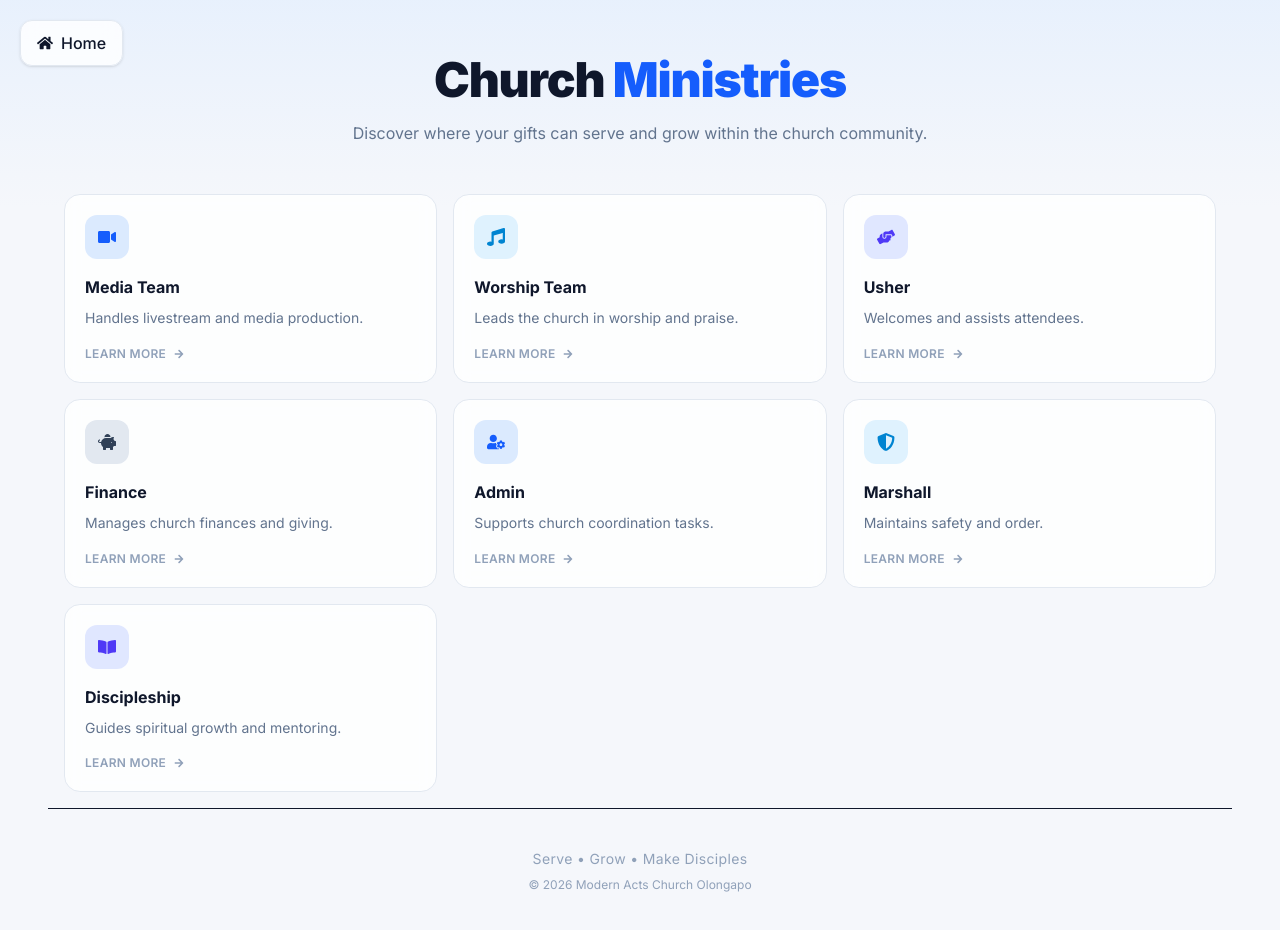
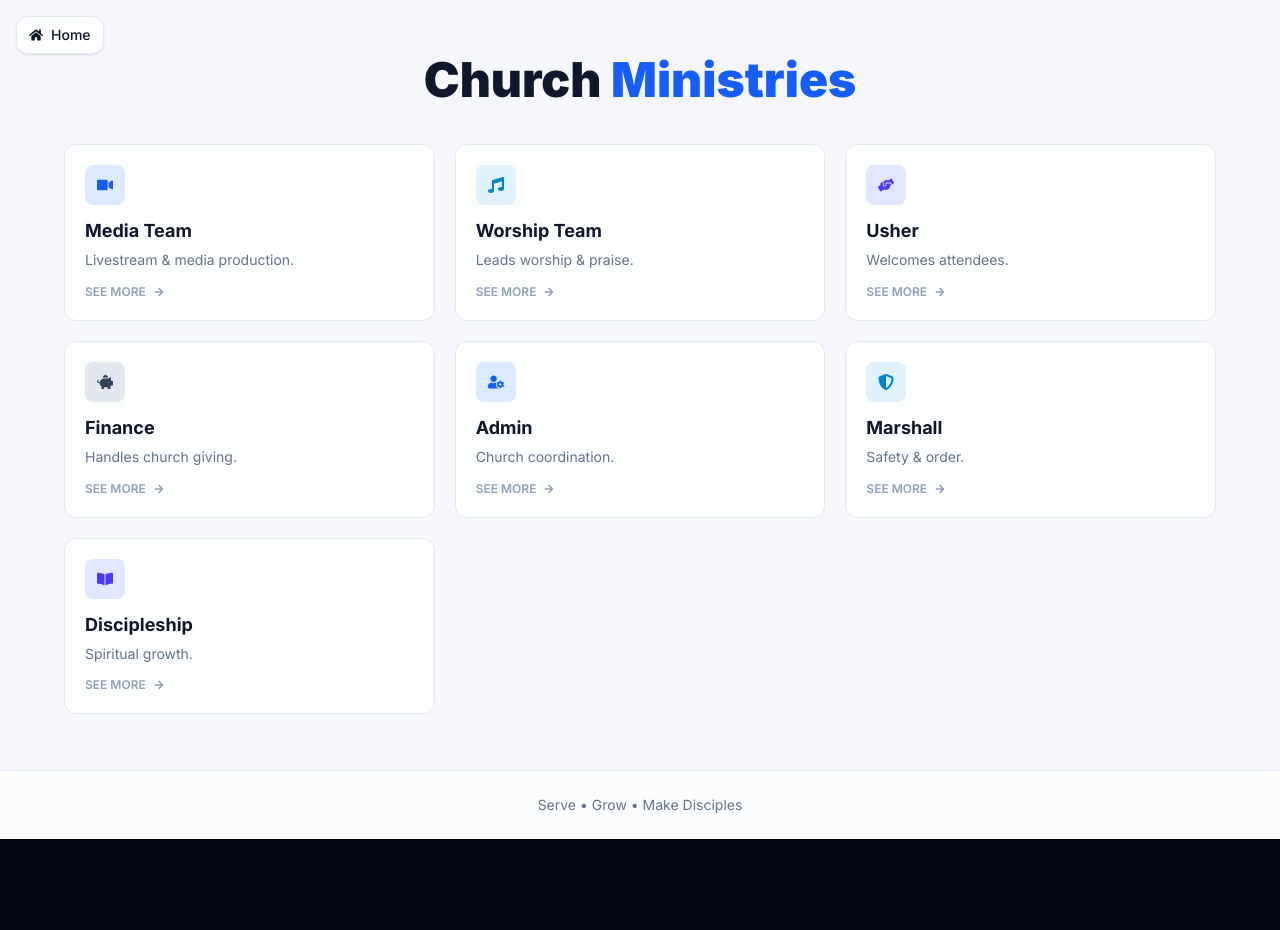
Before and after one commit to Dave-Bug/modern-acts-church, a React (Vite) app: page /ministries in a window 1280 px wide. Shown: the top 930 px of the page. After the commit the page ends 839 px from the top, so only its background shows below. Built offline with nearby package versions, Linux system fonts and the light colour scheme.

Commit message:
Fix navbar easter egg bugs and optimize dependencies

```diff
--- a/package.json
+++ b/package.json
@@ -12,6 +12,7 @@
   "dependencies": {
     "@tailwindcss/vite": "^4.3.0",
     "bcryptjs": "^3.0.3",
+    "firebase": "^12.13.0",
     "framer-motion": "^12.40.0",
     "react": "^19.2.6",
     "react-dom": "^19.2.6",
--- a/src/App.jsx
+++ b/src/App.jsx
@@ -1,6 +1,8 @@
 import { BrowserRouter, Routes, Route } from "react-router-dom";
 import Home from "./Pages/Home";
 import Ministries from "./component/home/Ministries";
+import Media from "./component/ministries/Media";
+
 
 export default function App() {
   return (
@@ -8,6 +10,7 @@ export default function App() {
       <Routes>
         <Route path="/" element={<Home />} />
         <Route path="/ministries" element={<Ministries />} />
+        <Route path="/ministries/media" element={<Media />} />
       </Routes>
     </BrowserRouter>
   );
--- a/src/Services/firebase.js
+++ b/src/Services/firebase.js
@@ -1,5 +1,6 @@
 import { initializeApp } from "firebase/app";
 import { getAuth } from "firebase/auth";
+import { getFirestore } from "firebase/firestore";
 
 const firebaseConfig = {
   apiKey: "AIzaSyA-1mF_cRvUCfm77kOHj7XCTF8EY7m5ql8",
@@ -7,9 +8,10 @@ const firebaseConfig = {
   projectId: "dbmacministry",
   storageBucket: "dbmacministry.firebasestorage.app",
   messagingSenderId: "876448750829",
-  appId: "1:876448750829:web:3868571161edefa26c80e4"
+  appId: "1:876448750829:web:3868571161edefa26c80e4",
 };
 
 const app = initializeApp(firebaseConfig);
 
 export const auth = getAuth(app);
+export const db = getFirestore(app);
--- a/src/component/home/Ministries.jsx
+++ b/src/component/home/Ministries.jsx
@@ -1,4 +1,5 @@
 import Container from "../layout/Container";
+import { Link } from "react-router-dom";
 
 import {
   FaVideo,
@@ -13,202 +14,103 @@ import {
 } from "react-icons/fa";
 
 const ministries = [
-  {
-    name: "Media Team",
-    icon: FaVideo,
-    desc: "Handles livestream and media production.",
-    color: "blue",
-  },
-  {
-    name: "Worship Team",
-    icon: FaMusic,
-    desc: "Leads the church in worship and praise.",
-    color: "sky",
-  },
-  {
-    name: "Usher",
-    icon: FaHandsHelping,
-    desc: "Welcomes and assists attendees.",
-    color: "indigo",
-  },
-  {
-    name: "Finance",
-    icon: FaPiggyBank,
-    desc: "Manages church finances and giving.",
-    color: "slate",
-  },
-  {
-    name: "Admin",
-    icon: FaUserCog,
-    desc: "Supports church coordination tasks.",
-    color: "blue",
-  },
-  {
-    name: "Marshall",
-    icon: FaShieldAlt,
-    desc: "Maintains safety and order.",
-    color: "sky",
-  },
-  {
-    name: "Discipleship",
-    icon: FaBookOpen,
-    desc: "Guides spiritual growth and mentoring.",
-    color: "indigo",
-  },
+  { name: "Media Team", icon: FaVideo, desc: "Livestream & media production.", color: "blue", path: "/ministries/media" },
+  { name: "Worship Team", icon: FaMusic, desc: "Leads worship & praise.", color: "sky", path: "/ministries/worship" },
+  { name: "Usher", icon: FaHandsHelping, desc: "Welcomes attendees.", color: "indigo", path: "/ministries/usher" },
+  { name: "Finance", icon: FaPiggyBank, desc: "Handles church giving.", color: "slate", path: "/ministries/finance" },
+  { name: "Admin", icon: FaUserCog, desc: "Church coordination.", color: "blue", path: "/ministries/admin" },
+  { name: "Marshall", icon: FaShieldAlt, desc: "Safety & order.", color: "sky", path: "/ministries/marshall" },
+  { name: "Discipleship", icon: FaBookOpen, desc: "Spiritual growth.", color: "indigo", path: "/ministries/discipleship" },
 ];
 
 const colorMap = {
-  blue: {
-    bg: "bg-blue-100",
-    icon: "text-blue-600",
-    hover: "group-hover:text-blue-600",
-  },
-
-  sky: {
-    bg: "bg-sky-100",
-    icon: "text-sky-600",
-    hover: "group-hover:text-sky-600",
-  },
-
-  indigo: {
-    bg: "bg-indigo-100",
-    icon: "text-indigo-600",
-    hover: "group-hover:text-indigo-600",
-  },
-
-  slate: {
-    bg: "bg-slate-200",
-    icon: "text-slate-700",
-    hover: "group-hover:text-slate-700",
-  },
+  blue: { bg: "bg-blue-100", icon: "text-blue-600" },
+  sky: { bg: "bg-sky-100", icon: "text-sky-600" },
+  indigo: { bg: "bg-indigo-100", icon: "text-indigo-600" },
+  slate: { bg: "bg-slate-200", icon: "text-slate-700" },
 };
 
 export default function Ministries() {
   return (
-    <section
-      id="ministries"
-      className="
-        min-h-screen
-        bg-[#f5f7fb]
-        text-slate-900
-        relative overflow-hidden
-      "
-    >
-      {/* Soft Background */}
-      <div className="absolute top-0 inset-x-0 h-52 bg-gradient-to-b from-blue-100/50 to-transparent pointer-events-none" />
+    <section className="min-h-screen flex flex-col bg-[#f5f7fb] text-slate-900 relative overflow-hidden">
 
-      {/* Home Button */}
-      <div className="fixed top-5 left-5 z-50">
+      {/* Header */}
+      <Container className="flex-1 py-10 md:py-14">
+
+        <div className="fixed top-4 left-4 z-50">
         <a
           href="/"
-          className="
-            flex items-center gap-2
-            bg-white/80 backdrop-blur
-            border border-slate-200
-            shadow-sm
-            px-4 py-2.5
-            rounded-xl
-            text-slate-700
-            hover:text-blue-600
-            transition
-            font-medium
-          "
+          className="flex items-center gap-2 bg-white/80 backdrop-blur border border-slate-200 shadow-sm px-3 py-2 rounded-xl text-sm font-medium hover:text-blue-600"
         >
           <FaHome />
           Home
         </a>
       </div>
 
-      <Container className="relative z-10 py-14">
-        {/* Header */}
-        <div className="text-center mb-12">
-          <h2 className="text-4xl md:text-5xl font-black tracking-tight mb-4">
-            Church{" "}
-            <span className="text-blue-600">
-              Ministries
-            </span>
+        {/* Title */}
+        <div className="text-center mb-8 md:mb-10">
+          <h2 className="text-3xl md:text-5xl font-black mb-2">
+            Church <span className="text-blue-600">Ministries</span>
           </h2>
-
-          <p className="text-slate-500 max-w-xl mx-auto text-sm md:text-base leading-relaxed">
-            Discover where your gifts can serve and grow within the church
-            community.
-          </p>
         </div>
 
         {/* Cards */}
-        <div className="grid grid-cols-1 sm:grid-cols-2 lg:grid-cols-3 gap-4 max-w-6xl mx-auto">
+        <div className="grid grid-cols-1 sm:grid-cols-2 lg:grid-cols-3 gap-3 md:gap-5 max-w-6xl mx-auto">
+
           {ministries.map((m, i) => {
             const Icon = m.icon;
             const theme = colorMap[m.color];
 
             return (
-              <div
+              <Link
                 key={i}
+                to={m.path}
                 className="
                   group
-                  bg-white/80 backdrop-blur-sm
+                  bg-white/80 backdrop-blur
                   border border-slate-200
-                  rounded-2xl
-                  p-5
+                  rounded-xl
+                  p-4 md:p-5
                   hover:shadow-md
                   hover:-translate-y-1
                   transition-all duration-300
+                  block
                 "
               >
                 {/* Icon */}
-                <div
-                  className={`
-                    w-11 h-11 rounded-xl
-                    ${theme.bg}
-                    ${theme.icon}
-                    flex items-center justify-center
-                    text-lg mb-4
-                  `}
-                >
+                <div className={`w-10 h-10 rounded-lg ${theme.bg} ${theme.icon} flex items-center justify-center mb-3`}>
                   <Icon />
                 </div>
 
                 {/* Title */}
-                <h3 className="font-bold text-slate-900 mb-2">
+                <h3 className="font-bold text-base md:text-lg mb-1">
                   {m.name}
                 </h3>
 
-                {/* Description */}
-                <p className="text-slate-500 text-sm leading-relaxed mb-4">
+                {/* Desc */}
+                <p className="text-slate-500 text-xs md:text-sm leading-relaxed mb-3">
                   {m.desc}
                 </p>
 
-                {/* Link */}
-                <div
-                  className={`
-                    flex items-center gap-2
-                    text-xs font-semibold uppercase tracking-wide
-                    text-slate-400
-                    ${theme.hover}
-                    transition-colors
-                  `}
-                >
-                  Learn More
-
-                  <FaArrowRight
-                    size={10}
-                    className="group-hover:translate-x-1 transition-transform"
-                  />
+                {/* Action */}
+                <div className="flex items-center gap-2 text-xs font-semibold text-slate-400 group-hover:text-blue-600 transition">
+                  SEE MORE
+                  <FaArrowRight size={10} className="group-hover:translate-x-1 transition" />
                 </div>
-              </div>
+              </Link>
             );
           })}
-        </div>
 
-        {/* Footer */}
-        {/* Footer pushed bottom */}
-        <div className="mt-auto pt-4">
-          <div className="border-t border-slate-250 pt-10 text-center">
-             <p className="text-slate-400 text-sm tracking-wide mb-2"> Serve • Grow • Make Disciples </p>
-             <p className="text-slate-400 text-xs"> © {new Date().getFullYear()} Modern Acts Church Olongapo </p>
-          </div>
         </div>
       </Container>
+
+      {/* Footer */}
+      <footer className="mt-auto border-t border-slate-200 text-center py-6 bg-white/60 backdrop-blur">
+        <p className="text-slate-500 text-xs md:text-sm">
+          Serve • Grow • Make Disciples
+        </p>
+      </footer>
+
     </section>
   );
 }
--- a/src/component/layout/Navbar.jsx
+++ b/src/component/layout/Navbar.jsx
@@ -1,3 +1,4 @@
+
 import { useEffect, useState, useRef } from "react";
 import { FaBars, FaTimes } from "react-icons/fa";
 import { Link, useLocation } from "react-router-dom";
@@ -8,18 +9,21 @@ export default function Navbar() {
   const location = useLocation();
 
   const [active, setActive] = useState("home");
-
-  // 🔥 HIGHLIGHT: Defaults to false so it is always hidden on first load.
-  // Change to `localStorage.getItem("maco_unlocked") === "true"` if you want it persistent later.
-  const [showMinistries, setShowMinistries] = useState(false);
+  const [showMinistries, setShowMinistries] = useState(false); // Starts hidden as requested
   const [menuOpen, setMenuOpen] = useState(false);
 
   // Mobile tap counter refs
   const tapCount = useRef(0);
   const tapTimeout = useRef(null);
 
-  // Active Scroll Detection
+  // Active Scroll Detection & Location Checking
   useEffect(() => {
+    // Highlighting fix: If user is on the /ministries page route, lock the active link highlight to ministries
+    if (location.pathname === "/ministries") {
+      setActive("ministries");
+      return;
+    }
+
     const sections = ["home", "about", "services"];
 
     const handleScroll = () => {
@@ -58,7 +62,6 @@ export default function Navbar() {
       if (/^[a-z0-9]$/.test(char)) {
         setActive((prev) => prev);
 
-        // Custom wrapper logic to track keys seamlessly without state dependency loops
         window.__maco_typed = (window.__maco_typed || "") + char;
         if (window.__maco_typed.endsWith(targetWord)) {
           unlock();
@@ -74,7 +77,7 @@ export default function Navbar() {
     return () => window.removeEventListener("keydown", handleKeyDown);
   }, []);
 
-  // MOBILE MULTI-TAP UNLOCK
+  // MOBILE MULTI-TAP UNLOCK (3x Taps)
   const handleLogoTap = (e) => {
     e.preventDefault();
     e.stopPropagation();
@@ -86,7 +89,6 @@ export default function Navbar() {
       tapCount.current = 0;
     }, 2000);
 
-    // Activates precisely on 3 taps
     if (tapCount.current >= 3) {
       unlock();
       tapCount.current = 0;
@@ -107,32 +109,32 @@ export default function Navbar() {
   ];
 
   return (
-    <nav className="fixed top-0 left-0 w-full z-50 bg-slate-950/55 backdrop-blur-2xl border-b border-white/5">
+    <nav className="fixed top-0 left-0 w-full z-50 bg-slate-950/55 backdrop-blur-2xl border-b border-white/5 shadow-[0_8px_30px_rgb(0,0,0,0.25)]">
       <Container>
         <div className="flex items-center justify-between h-[72px] md:h-[84px]">
 
           {/* BRAND LOGO AREA */}
           <div className="flex items-center gap-3 group">
-            {/* 🔥 HIGHLIGHT: Click/Tap logic isolated here to prevent Router <Link> overrides */}
+            {/* Click/Tap logic isolated on the logo image element */}
             <button
               onClick={handleLogoTap}
-              className="relative w-11 h-11 md:w-14 md:h-14 rounded-2xl overflow-hidden border border-white/10 bg-white/5 ring-1 ring-sky-400/20 cursor-pointer focus:outline-none"
+              className="relative w-11 h-11 md:w-14 md:h-14 rounded-2xl overflow-hidden border border-white/10 bg-white/5 shadow-xl ring-1 ring-sky-400/20 transition-all duration-500 group-hover:ring-sky-400/40 group-hover:scale-105 cursor-pointer focus:outline-none"
               aria-label="Secret Menu Trigger"
             >
               <img
                 src={logo}
-                alt="Logo"
+                alt="Church Logo"
                 className="w-full h-full object-cover scale-110"
               />
-              <div className="absolute inset-0 bg-gradient-to-br from-sky-400/10 to-blue-600/20" />
+              <div className="absolute inset-0 bg-gradient-to-br from-sky-400/10 via-transparent to-blue-600/20" />
             </button>
 
-            {/* Standard link remains on the text for normal home navigation */}
+            {/* Standard link remains on the text title for navigation */}
             <Link to="/" className="leading-tight">
-              <h1 className="text-white font-bold text-sm md:text-[22px]">
-                Modern Acts Church
+              <h1 className="text-white font-bold tracking-wide text-sm sm:text-base md:text-[22px]">
+                Modern Acts Church Olongapo
               </h1>
-              <p className="text-slate-400 text-xs">
+              <p className="text-slate-400 text-[10px] sm:text-xs md:text-sm tracking-wide">
                 Faith • Worship • Community
               </p>
             </Link>
@@ -143,12 +145,26 @@ export default function Navbar() {
             {navItems.map((item) => (
               <a key={item.id} href={item.href} className={linkClass(item.id)}>
                 {item.label}
+
+                {/* Underline Highlight Spans Restored */}
+                <span
+                  className={`absolute left-0 -bottom-1 h-[2px] bg-sky-400 rounded-full transition-all duration-300 ${
+                    active === item.id ? "w-full opacity-100" : "w-0 opacity-0"
+                  }`}
+                />
               </a>
             ))}
 
             {showMinistries && (
               <Link to="/ministries" className={linkClass("ministries")}>
                 Ministries
+
+                {/* Ministries Underline Highlight Span Restored */}
+                <span
+                  className={`absolute left-0 -bottom-1 h-[2px] bg-sky-400 rounded-full transition-all duration-300 ${
+                    active === "ministries" ? "w-full opacity-100" : "w-0 opacity-0"
+                  }`}
+                />
               </Link>
             )}
           </div>
@@ -156,21 +172,23 @@ export default function Navbar() {
           {/* Mobile Menu Button */}
           <button
             onClick={() => setMenuOpen(!menuOpen)}
-            className="md:hidden text-white w-10 h-10 flex items-center justify-center rounded-xl bg-white/5 border border-white/10"
+            className="md:hidden text-white text-xl w-10 h-10 rounded-xl bg-white/5 border border-white/10 flex items-center justify-center hover:bg-white/10 transition-all"
           >
             {menuOpen ? <FaTimes /> : <FaBars />}
           </button>
         </div>
 
-        {/* Mobile Menu */}
+        {/* Mobile Menu Dropdown */}
         {menuOpen && (
-          <div className="md:hidden mt-3 mb-5 p-5 rounded-3xl bg-slate-900/95 border border-white/10 flex flex-col gap-5">
+          <div className="md:hidden mb-5 rounded-3xl border border-white/10 bg-slate-900/95 backdrop-blur-2xl shadow-2xl p-5 flex flex-col gap-5">
             {navItems.map((item) => (
               <a
                 key={item.id}
                 href={item.href}
                 onClick={() => setMenuOpen(false)}
-                className={linkClass(item.id)}
+                className={`text-sm font-medium transition ${
+                  active === item.id ? "text-sky-400" : "text-white/80"
+                }`}
               >
                 {item.label}
               </a>
@@ -180,7 +198,9 @@ export default function Navbar() {
               <Link
                 to="/ministries"
                 onClick={() => setMenuOpen(false)}
-                className={linkClass("ministries")}
+                className={`text-sm font-medium ${
+                  active === "ministries" ? "text-sky-400" : "text-white/80"
+                }`}
               >
                 Ministries
               </Link>
--- a/src/index.css
+++ b/src/index.css
@@ -9,7 +9,6 @@
 *::before,
 *::after {
   box-sizing: border-box;
-
 }
 
 /* =========================
@@ -34,13 +33,10 @@ body {
   font-family: 'Inter', sans-serif;
   background: #020617;
   color: white;
-
   overflow-x: hidden;
-
   text-rendering: optimizeLegibility;
   -webkit-font-smoothing: antialiased;
   -moz-osx-font-smoothing: grayscale;
-
   line-height: 1.5;
 }
 
```
Also changed, not shown: src/component/ministries/Media.jsx (+187 -0 lines), 1 other file (tests, documents, lock files or other folders).
